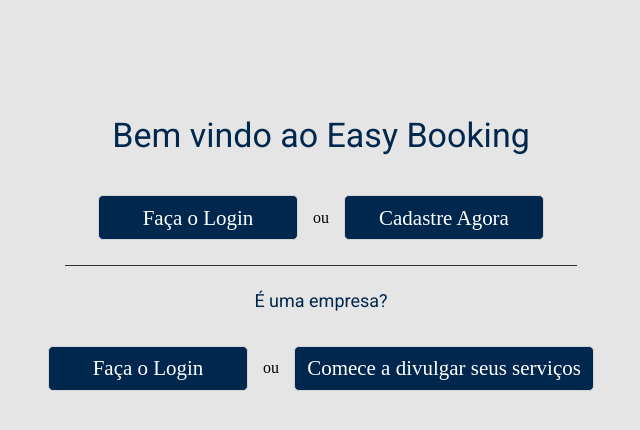
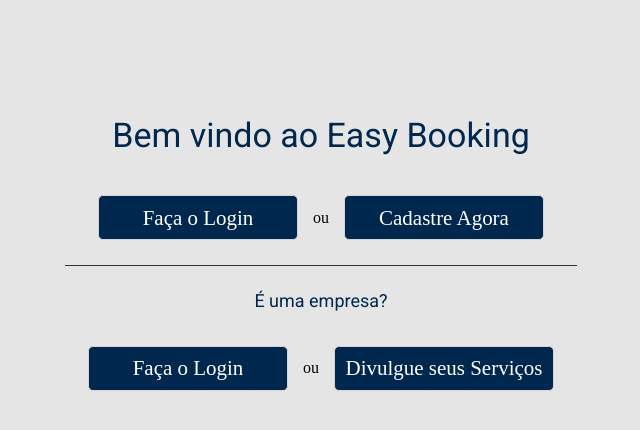
Before and after one commit to Kaique139Matheus/TP1-Engenharia-de-Software, a React (Create React App) app in the folder frontend/: page / in a window 1280 px wide. Shown: the top 430 px of the page, without its empty margins (319-959 px from the left). Built offline with nearby package versions, Linux system fonts and the light colour scheme.

Commit message:
fix: divulgue seus servicos

```diff
--- a/frontend/src/pages/HomePage/HomePage.js
+++ b/frontend/src/pages/HomePage/HomePage.js
@@ -29,7 +29,7 @@
                     </OptionButton>
                     ou
                     <LastButtonOption onClick={() => navigate("/cadastro-empresa")}>
-                            Comece a divulgar seus serviços
+                            Divulgue seus Serviços
                         </LastButtonOption>
                 </Options>
             </HomeOptionsContainer>
@@ -78,7 +78,7 @@
 
 const LastButtonOption = styled.button`
     margin: 10px 0px;
-    width: 300px;
+    width: 220px;
     height: 45px;
     border: 1px solid #D4D4D4;
     border-radius: 5px;
```
